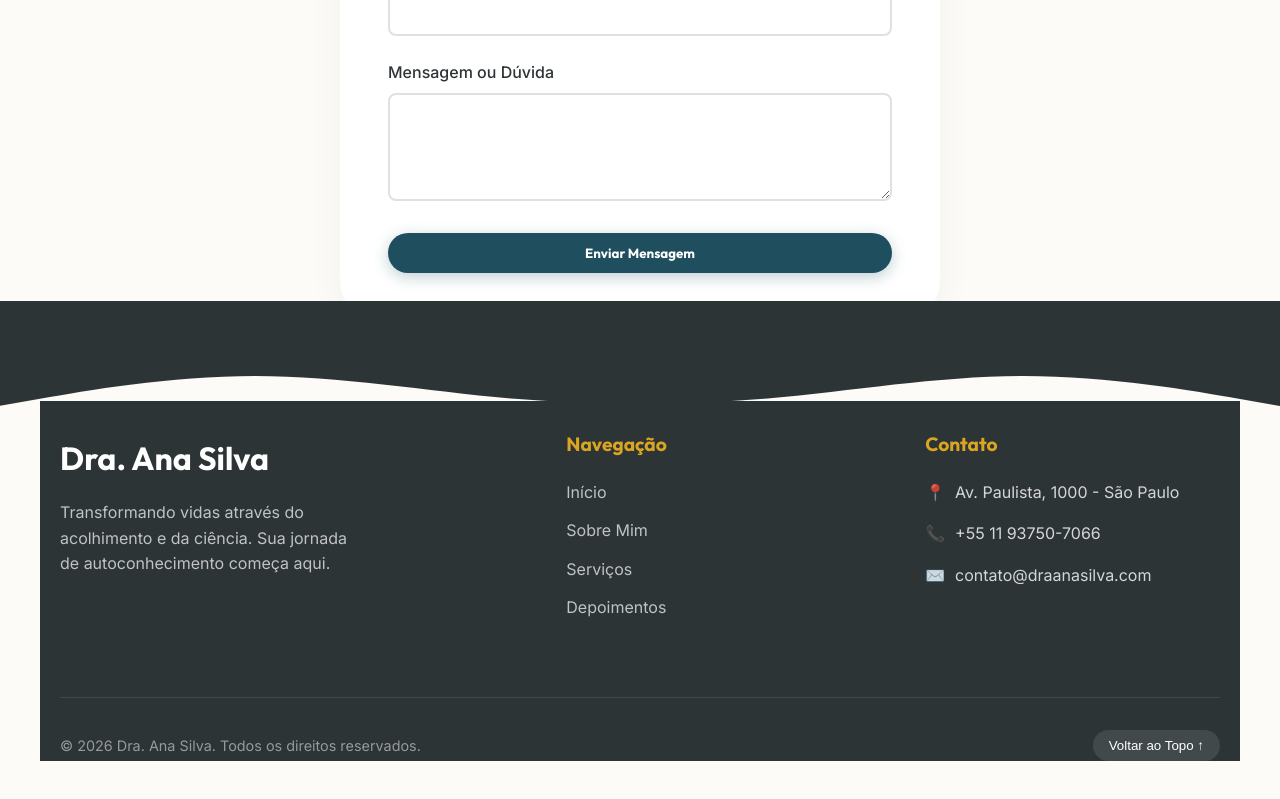
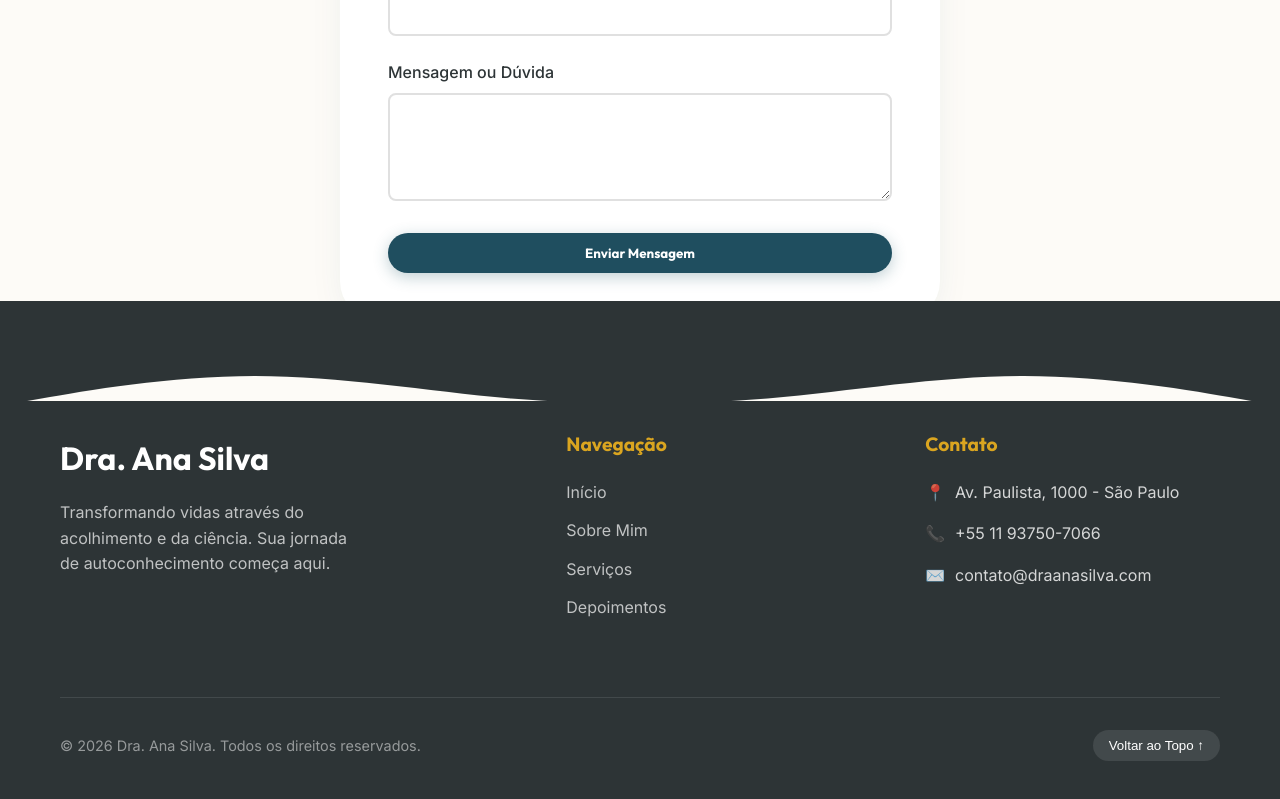
Before and after one commit to vihisantos/portfolio-profissional, a React (Vite) app: page / in a window 1280 px wide. Shown: the part 3095-3894 px from the top of the page. Before the commit the page ends 3856 px from the top, so only its background shows below. Built offline with nearby package versions, Linux system fonts and the light colour scheme.

Commit message:
fix: footer full width background and layout

```diff
--- a/src/components/Footer.jsx
+++ b/src/components/Footer.jsx
@@ -13,14 +13,16 @@ export default function Footer() {
 
     return (
         <footer className="footer-organic">
-            {/* Organic Wave Separator */}
+            {/* Organic Wave Separator - Full Width */}
             <div className="footer-wave">
                 <svg viewBox="0 0 1440 320" preserveAspectRatio="none">
                     <path fill="#2D3436" fillOpacity="1" d="M0,96L48,112C96,128,192,160,288,160C384,160,480,128,576,112C672,96,768,96,864,112C960,128,1056,160,1152,160C1248,160,1344,128,1392,112L1440,96L1440,320L1392,320C1344,320,1248,320,1152,320C1056,320,960,320,864,320C768,320,672,320,576,320C480,320,384,320,288,320C192,320,96,320,48,320L0,320Z"></path>
                 </svg>
             </div>
 
-            <div className="container footer-content-wrapper">
+            {/* Full Width Background Wrapper */}
+            <div className="footer-bg-wrapper">
+                <div className="container footer-content">
                     <div className="footer-grid">
                         {/* Column 1: Brand */}
                         <div className="footer-col">
@@ -76,6 +78,7 @@ export default function Footer() {
                         </div>
                     </AnimatedSection>
                 </div>
+            </div>
         </footer>
     );
 }
--- a/src/index.css
+++ b/src/index.css
@@ -654,16 +654,20 @@ header {
     transform: rotateY(180deg);
 }
 
+/* ... existing styles ... */
+
 .footer-wave path {
     fill: var(--color-text);
 }
 
-.footer-content-wrapper {
+.footer-bg-wrapper {
     background-color: var(--color-text);
     color: white;
     padding-bottom: 3rem;
     position: relative;
     z-index: 2;
+    width: 100%;
+    /* Ensure full width */
 }
 
 /* Fix container width inheritance in footer wrapper if needed */
@@ -672,6 +676,8 @@ header {
     margin: 0 auto;
     padding: 0 20px;
 }
+
+/* ... existing styles ... */
 
 .footer-grid {
     display: grid;
```
Lines whose indentation alone changed are shown as unchanged.
